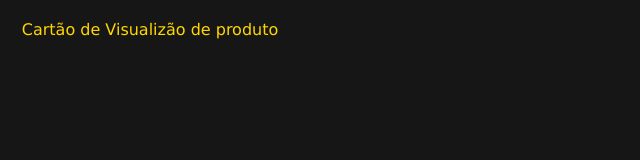
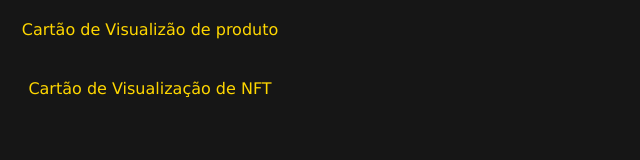
Before and after one commit to SabrinaSouzass1/Treinamento, a plain HTML site: page index.html in a window 1280 px wide. Shown: the whole page, without its empty margins (0-640 px from the left). Drawn offline with Linux system fonts and the light colour scheme.

Commit message:
Update index.html

```diff
--- a/index.html
+++ b/index.html
@@ -46,6 +46,7 @@
 
     <main>
         <a href="cartao-visualizacao/index.html">Cartão de Visualizão de produto</a>
+        <a href="cartao-visualizacao-nft/index.html">Cartão de Visualização de NFT</a>
     </main>
 
 
```
